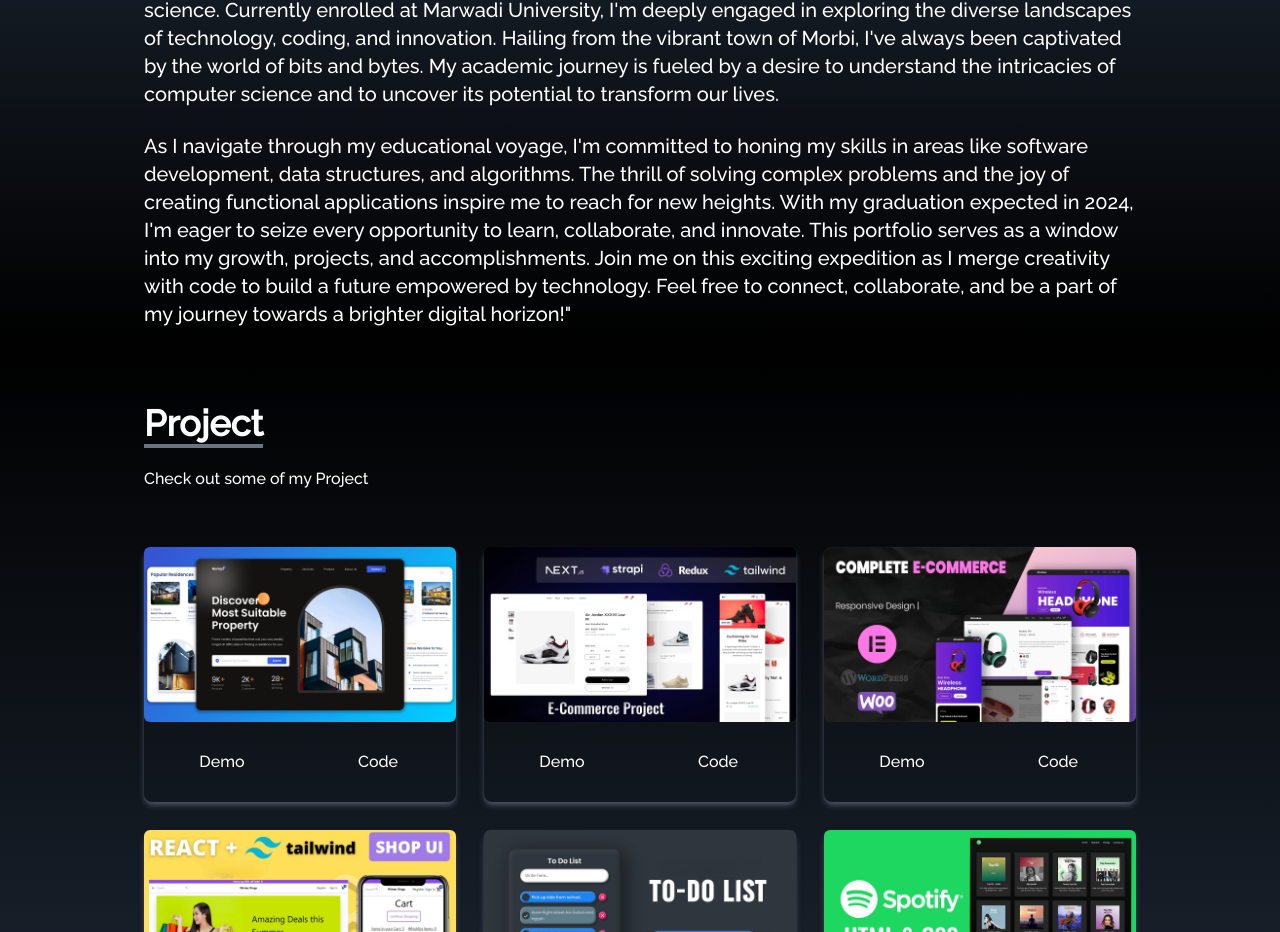
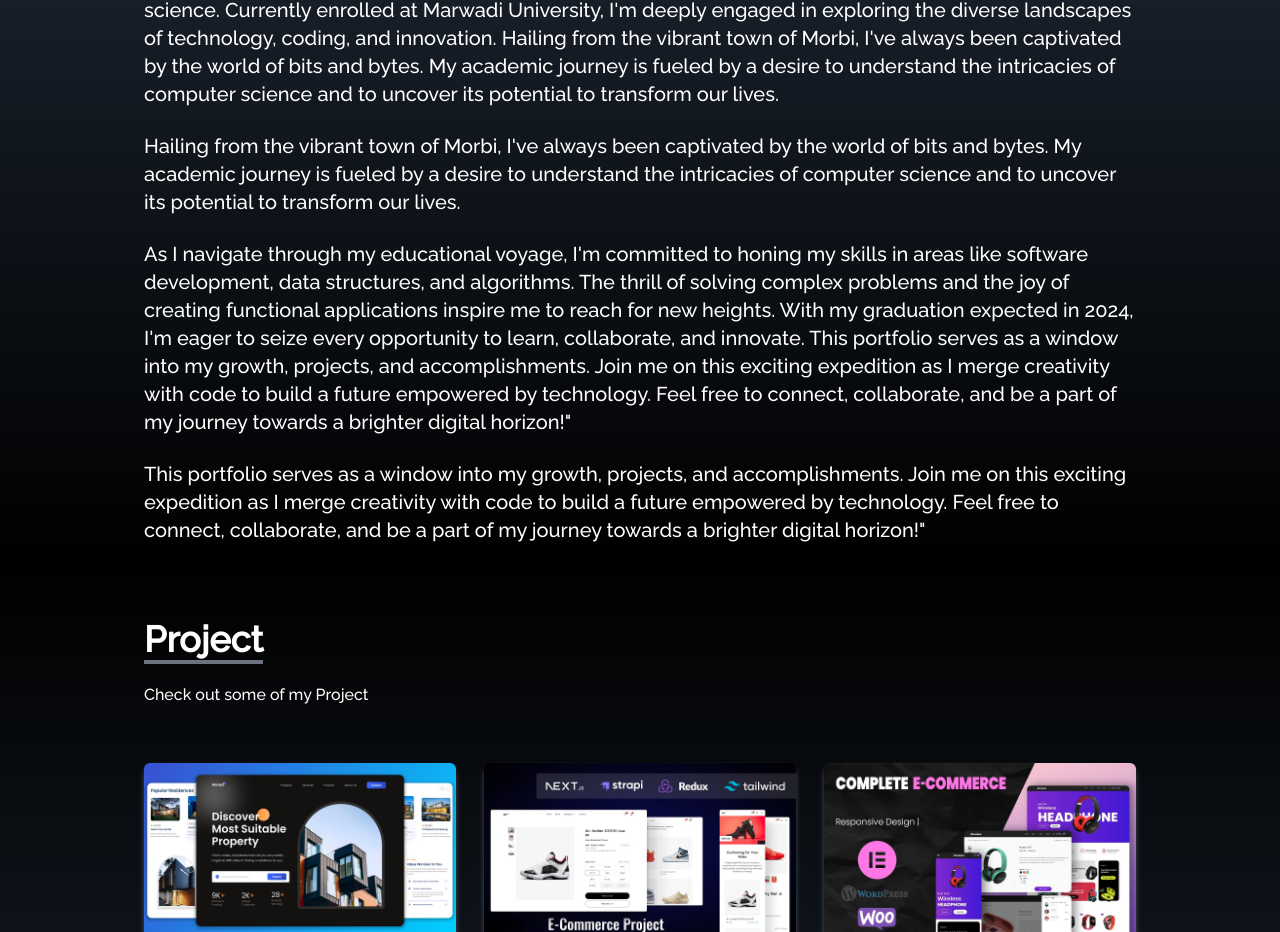
Before and after one commit to Aditya4936/react-portfolio, a React (Create React App) app: page / in a window 1280 px wide. Shown: the part 1000-1932 px from the top of the page. Built offline with nearby package versions, Linux system fonts and the light colour scheme; the HTML template or start-up script is replaced by a standard one.

Commit message:
about section

```diff
--- a/src/comoponets/About.jsx
+++ b/src/comoponets/About.jsx
@@ -23,6 +23,13 @@ const About = () => {
           understand the intricacies of computer science and to uncover its
           potential to transform our lives.
         </p>
+        <br />
+        <p className="text-xl">
+          Hailing from the vibrant town of Morbi, I've always been captivated by
+          the world of bits and bytes. My academic journey is fueled by a desire
+          to understand the intricacies of computer science and to uncover its
+          potential to transform our lives.
+        </p>
 
         <br />
         <p className="text-xl">
@@ -37,6 +44,14 @@ const About = () => {
           future empowered by technology. Feel free to connect, collaborate, and
           be a part of my journey towards a brighter digital horizon!"
         </p>
+        <br />
+        <p className="text-xl">
+          This portfolio serves as a window into my growth, projects, and
+          accomplishments. Join me on this exciting expedition as I merge
+          creativity with code to build a future empowered by technology. Feel
+          free to connect, collaborate, and be a part of my journey towards a
+          brighter digital horizon!"
+        </p>
       </div>
     </div>
   );
```
